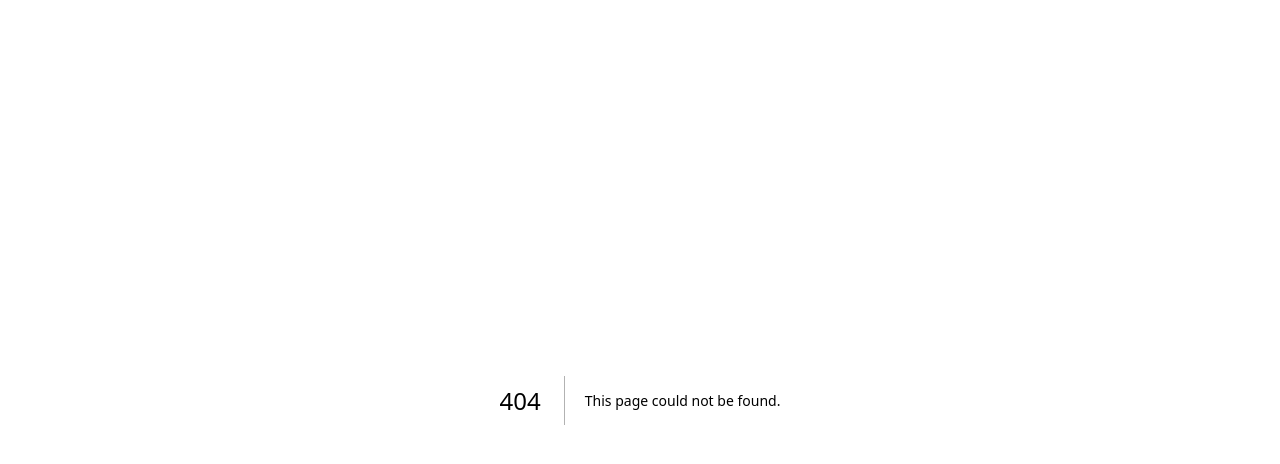
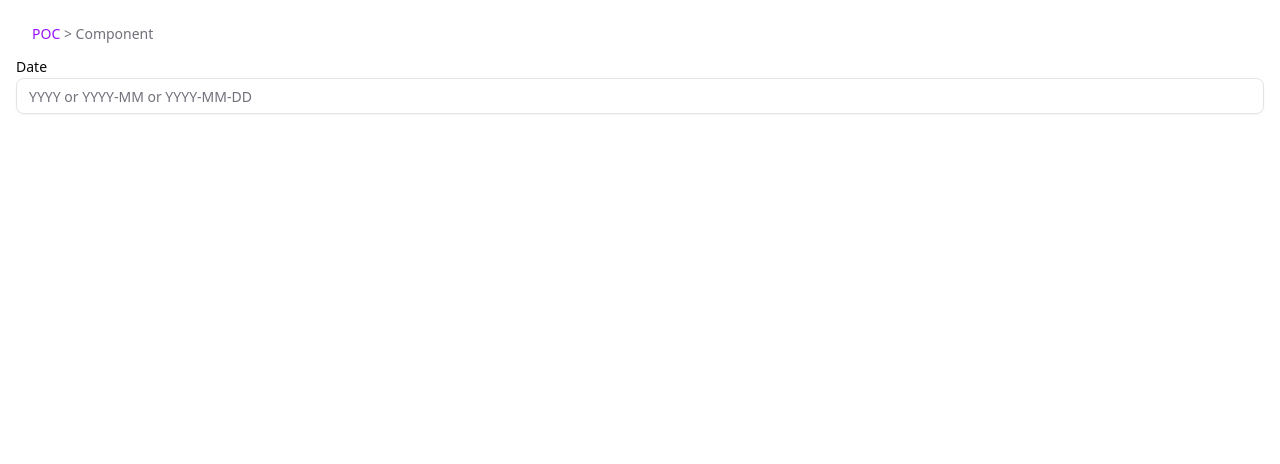
Before and after one commit to DhirajPanchal/shadcn-ui_explorer, a Next.js app in the folder shadcn-nx_data-grid_explorer/: page /poc/component in a window 1280 px wide. Before the commit this address had no page. Shown: the top 464 px of the page. Built offline with nearby package versions, Linux system fonts and the light colour scheme.

Commit message:
2025-06-29_2130

```diff
--- /dev/null
+++ b/shadcn-nx_data-grid_explorer/src/app/poc/component/page.tsx
@@ -0,0 +1,19 @@
+"use client";
+
+import { DateInputField } from "@/components/controls/DateInputField";
+import Link from "next/link";
+
+export default function Page() {
+  return (
+    <section className="m-4 mt-6">
+      <h1 className="text-sm text-muted-foreground m-4">
+        <Link href="/poc" className="hover:underline text-purple-600">
+          POC
+        </Link>{" "}
+        <span className="text-muted-foreground">&gt;</span> Component
+      </h1>
+
+      <DateInputField />
+    </section>
+  );
+}
--- /dev/null
+++ b/shadcn-nx_data-grid_explorer/src/components/controls/DateInputField.tsx
@@ -0,0 +1,41 @@
+"use client";
+
+import { useState } from "react";
+import { Input } from "@/components/ui/input";
+import { Label } from "@/components/ui/label";
+
+export function DateInputField() {
+  const [date, setDate] = useState("");
+  const [error, setError] = useState("");
+
+  const validateDate = (value: string) => {
+    const regex = /^\d{4}(-\d{2}(-\d{2})?)?$/;
+    if (!value) {
+      return "Date is required";
+    }
+    if (!regex.test(value)) {
+      return "Enter date in YYYY or YYYY-MM or YYYY-MM-DD format";
+    }
+    return "";
+  };
+
+  const handleBlur = () => {
+    const err = validateDate(date);
+    setError(err);
+  };
+
+  return (
+    <div className="space-y-1">
+      <Label htmlFor="dateInput">Date</Label>
+      <Input
+        id="dateInput"
+        placeholder="YYYY or YYYY-MM or YYYY-MM-DD"
+        value={date}
+        onChange={(e) => setDate(e.target.value)}
+        onBlur={handleBlur}
+        className={error ? "border-red-500" : ""}
+      />
+      {error && <p className="text-sm text-red-500">{error}</p>}
+    </div>
+  );
+}
```
